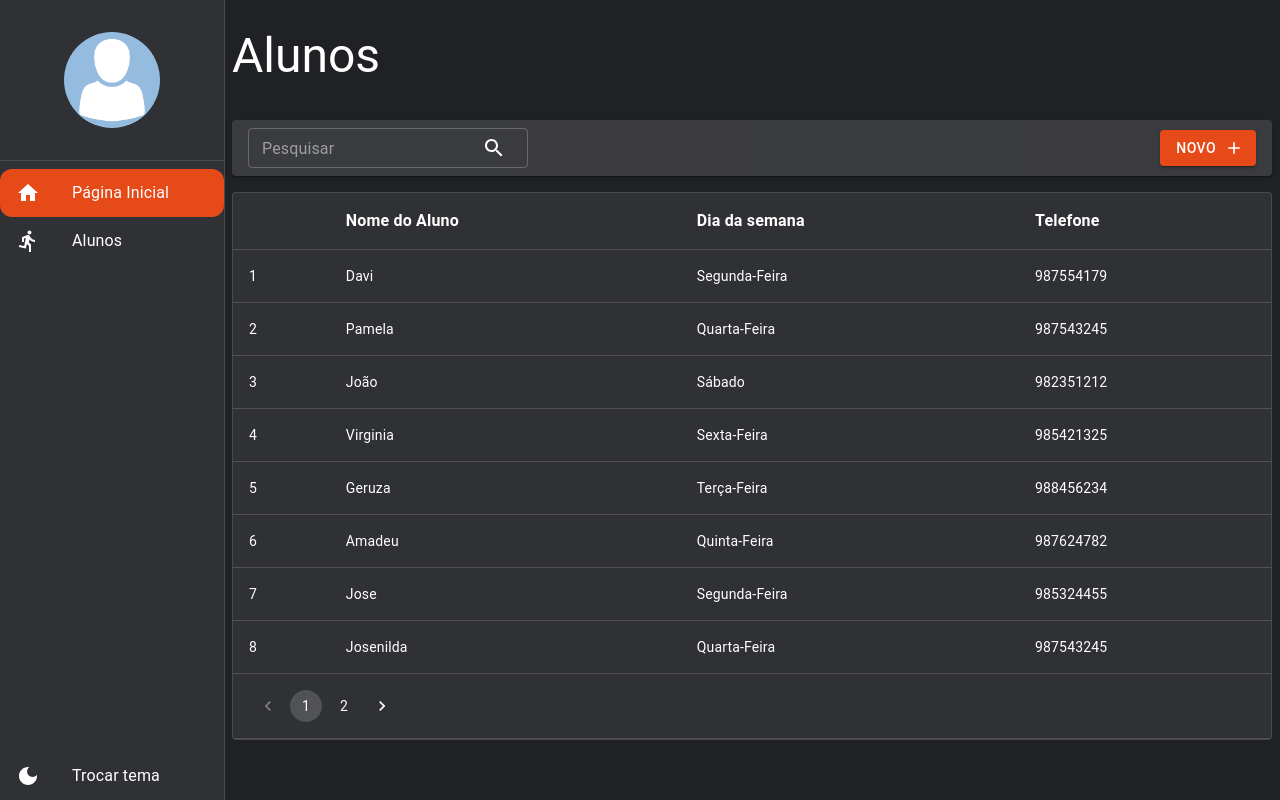
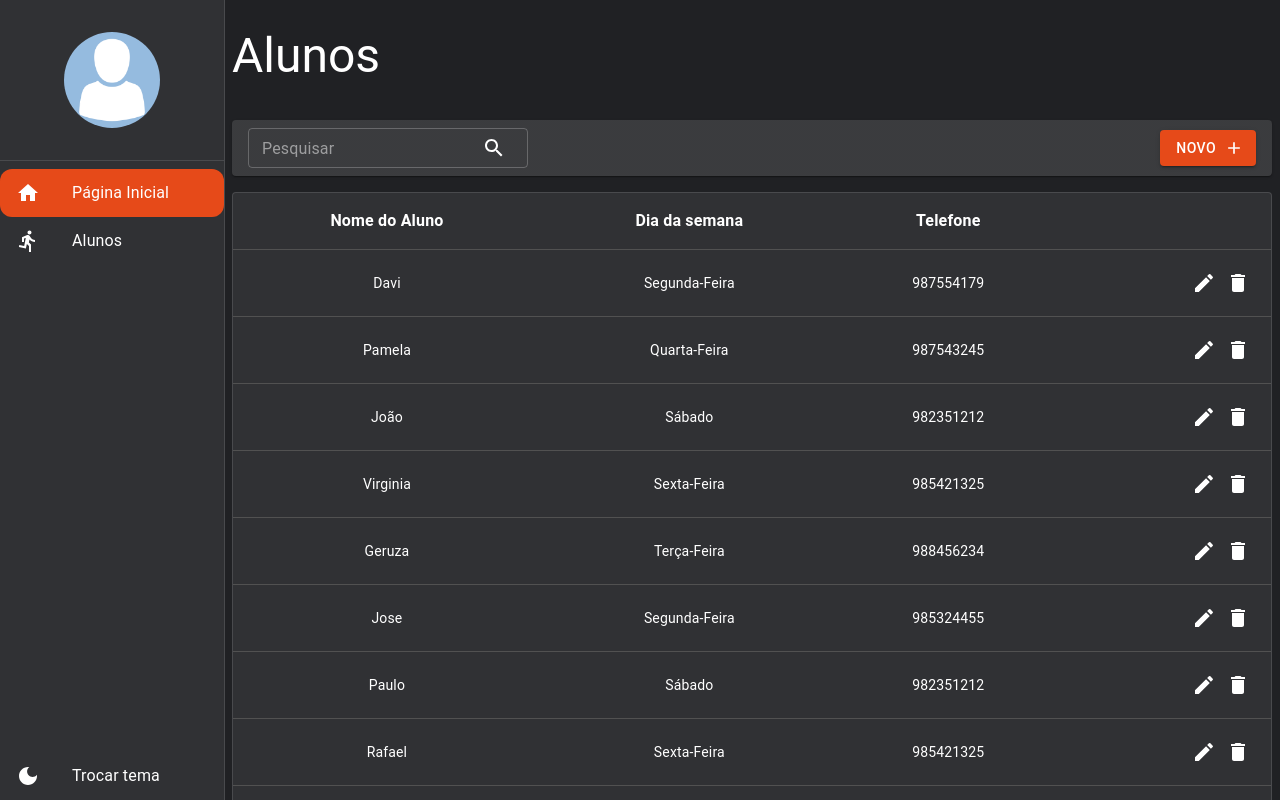
Before and after one commit to davisantanan/Personal-Mode, a React (Create React App) app: page /students in a window 1280 px wide. Built offline with nearby package versions, Linux system fonts and the light colour scheme; data requests are answered from the project's data file.

Commit message:
add handleDelete in studentsTable

```diff
--- a/mock/database.json
+++ b/mock/database.json
@@ -36,25 +36,11 @@
       "dayOfTheWeek": "Terça-Feira"
     },
     {
-            "id": 6,
-            "name": "Amadeu",
-            "age": 20,
-            "telNumber": 987624782,
-            "dayOfTheWeek": "Quinta-Feira"
-        },
-        {
       "id": 7,
       "name": "Jose",
       "age": 21,
       "telNumber": 985324455,
       "dayOfTheWeek": "Segunda-Feira"
-        },
-        {
-            "id": 8,
-            "name": "Josenilda",
-            "age": 25,
-            "telNumber": 987543245,
-            "dayOfTheWeek": "Quarta-Feira"
     },
     {
       "id": 9,
--- a/src/pages/students/students.tsx
+++ b/src/pages/students/students.tsx
@@ -1,4 +1,5 @@
 import {
+  IconButton,
   LinearProgress,
   Pagination,
   Paper,
@@ -10,6 +11,7 @@ import {
   TableHead,
   TableRow
 } from "@mui/material";
+import { Delete, Edit } from "@mui/icons-material";
 import { useEffect, useMemo, useState } from "react";
 import { studentsDetails, studentsService } from "../../services/studentsService/studentsService";
 import { useSearchParams } from "react-router-dom";
@@ -41,7 +43,6 @@ function Students(){
         if(result instanceof Error){
           alert(result.message);
         } else {
-          console.log(result);
           setRows(result.data);
           setTotalCount(result.totalCount);
         }
@@ -49,6 +50,20 @@ function Students(){
     });
     // eslint-disable-next-line
   }, [search, page]);
+
+  const handleDelete = (id:number) => {
+      if(window.confirm('Realmente deseja apagar esse registro?')){
+        studentsService.deleteById(id).then((result) => {
+          if(result instanceof Error){
+            alert(result.message);
+          } else {
+            setRows(oldRows => [
+              ...oldRows.filter(oldRow => oldRow.id !== id)
+            ])
+          }
+        })
+    }
+  }
 
   return(
     <BaseLayout
@@ -67,20 +82,27 @@ function Students(){
         <Table>
           <TableHead>
             <TableRow>
+              <TableCell align="center" sx={{ fontWeight: 'bold', fontSize: '16px' }}>Nome do Aluno</TableCell>
+              <TableCell align="center" sx={{ fontWeight: 'bold', fontSize: '16px' }}>Dia da semana</TableCell>
+              <TableCell align="center" sx={{ fontWeight: 'bold', fontSize: '16px' }}>Telefone</TableCell>
               <TableCell></TableCell>
-              <TableCell sx={{ fontWeight: 'bold', fontSize: '16px' }}>Nome do Aluno</TableCell>
-              <TableCell sx={{ fontWeight: 'bold', fontSize: '16px' }}>Dia da semana</TableCell>
-              <TableCell sx={{ fontWeight: 'bold', fontSize: '16px' }}>Telefone</TableCell>
             </TableRow>
           </TableHead>
 
           <TableBody>
             {rows.map((row) => (
               <TableRow key={row.id}>
-                <TableCell>{row.id}</TableCell>
-                <TableCell>{row.name}</TableCell>
-                <TableCell>{row.dayOfTheWeek}</TableCell>
-                <TableCell>{row.telNumber}</TableCell>
+                <TableCell align="center">{row.name}</TableCell>
+                <TableCell align="center">{row.dayOfTheWeek}</TableCell>
+                <TableCell align="center">{row.telNumber}</TableCell>
+                <TableCell align="right">
+                  <IconButton size="small">
+                    <Edit />
+                  </IconButton>
+                  <IconButton size="small" onClick={() => handleDelete(row.id)}>
+                    <Delete />
+                  </IconButton>
+                </TableCell>
               </TableRow>
             ))}
           </TableBody>
@@ -92,18 +114,18 @@ function Students(){
           <TableFooter>
             {isloading && (
               <TableRow>
-                <TableCell colSpan={4}>
+                <TableCell colSpan={5}>
                   <LinearProgress variant="indeterminate" />
                 </TableCell>
               </TableRow>
             )}
-            {totalCount > 0 && totalCount > 8 &&(
+            {totalCount > 8 &&(
               <TableRow >
-                <TableCell colSpan={4}>
+                <TableCell colSpan={5}>
                   <Pagination
                   page={page}
                   count={Math.ceil(totalCount / 8)}
-                  onChange={(e, newPage) => setSearchParams({ search, page: newPage.toString()}, { replace: true })}
+                  onChange={(e, newPage) => setSearchParams({ search, page: newPage.toString()})}
                   />
                 </TableCell>
               </TableRow>
--- a/src/services/studentsService/studentsService.ts
+++ b/src/services/studentsService/studentsService.ts
@@ -64,7 +64,7 @@ const updateById = async (id:number, dataStudents:studentsDetails) => {
 const deleteById = async (id:number) => {
     try {
         await api.delete(`/alunos/${id}`);
-        alert('Aluno deletado com sucesso');
+        alert('Registro apagado com sucesso');
     } catch (error) {
         console.log(error);
         return new Error((error as {message: string}).message || 'Erro ao apagar registro');
```
Lines whose indentation alone changed are shown as unchanged.
